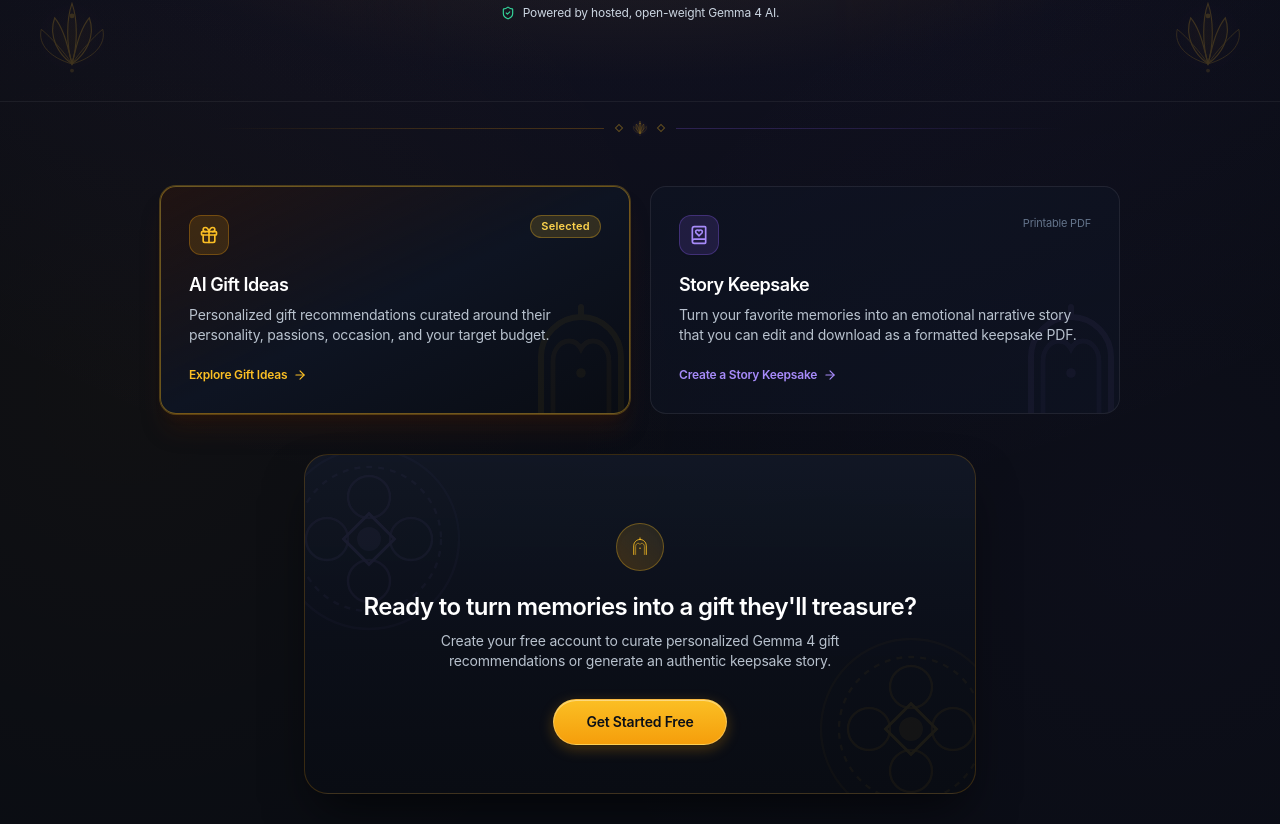
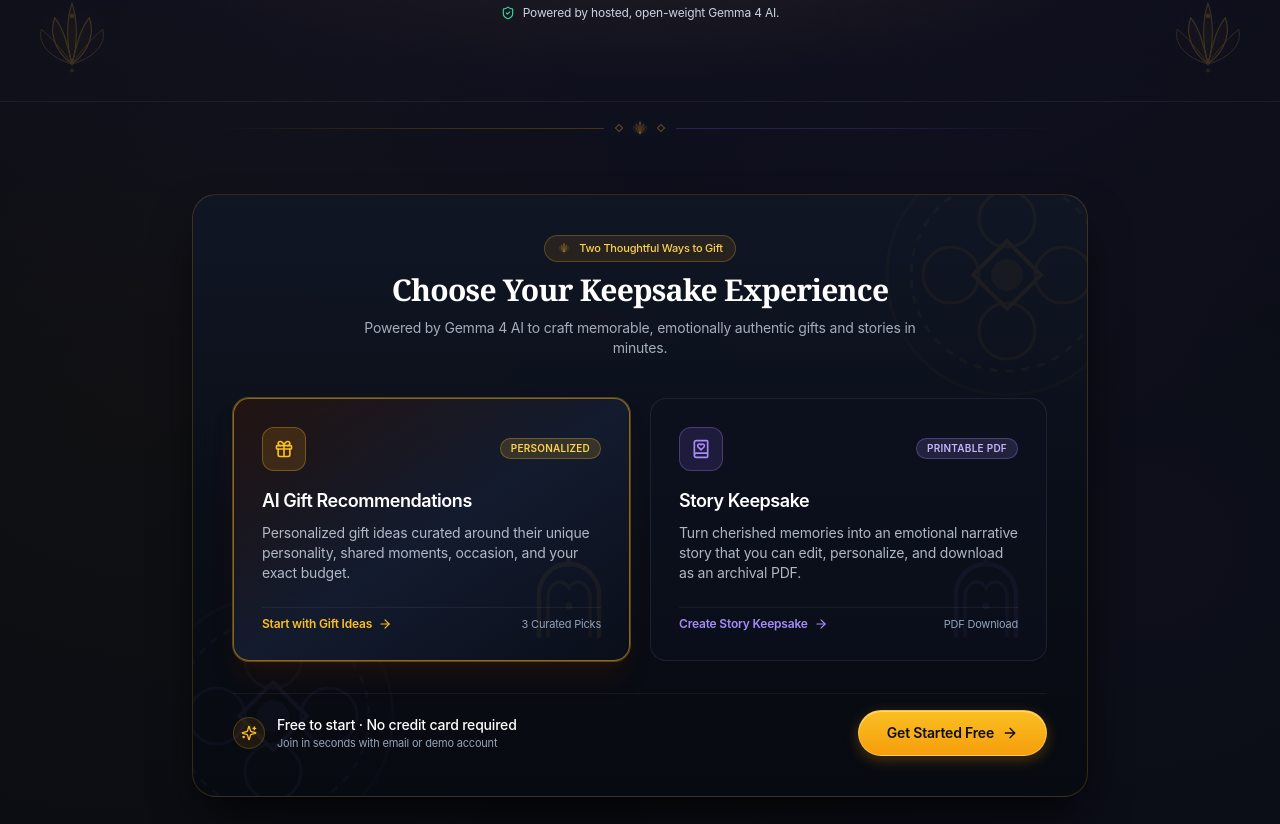
Before and after one commit to itsdevcode/giftmind, a Next.js app in the folder frontend/: page / in a window 1280 px wide. Shown: the part 476-1300 px from the top of the page. Built offline with nearby package versions, Linux system fonts and the light colour scheme; no server answers.

Commit message:
Redesign landing experience into a unified luxury showcase card

```diff
--- a/frontend/src/app/page.tsx
+++ b/frontend/src/app/page.tsx
@@ -11,7 +11,8 @@ import { GiftRecommendationsWorkspace } from "@/components/gifts/GiftRecommendat
 import { MemoryInterview } from "@/components/story/MemoryInterview";
 import { StoryEditor } from "@/components/story/StoryEditor";
 import { AuthModal } from "@/components/auth/AuthModal";
-import { CulturalDivider, HeritageArch, MandalaAccent } from "@/components/illustrations/CulturalMotifs";
+import { Gift, BookHeart, ArrowRight, Sparkles } from "lucide-react";
+import { CulturalDivider, HeritageArch, MandalaAccent, LotusFlowerPattern } from "@/components/illustrations/CulturalMotifs";
 import {
   loginUser,
   registerUser,
@@ -523,47 +524,163 @@ export default function HomePage() {
               <div className="w-8 h-8 border-2 border-amber-500 border-t-transparent rounded-full animate-spin" />
             </div>
           ) : !currentUser ? (
-            /* Unauthenticated Visitor Landing Preview */
-            <div className="space-y-10 my-4 sm:my-8">
-              <ExperienceSelector
-                activeExperience={activeExperience}
-                onSelectExperience={(exp) => {
-                  setActiveExperience(exp);
-                  setAuthModalOpen(true);
-                }}
-              />
-
-              <div className="relative overflow-hidden p-8 sm:p-12 rounded-3xl border border-amber-500/20 bg-gradient-to-b from-[#121826]/90 via-[#0c101a]/95 to-[#090c13] max-w-2xl mx-auto text-center space-y-5 shadow-2xl shadow-black/60">
-                {/* Decorative background mandalas */}
-                <div className="pointer-events-none absolute -right-8 -bottom-8 opacity-[0.07] text-amber-400">
-                  <MandalaAccent className="w-48 h-48" />
+            /* Unified Premium Experience Showcase */
+            <div className="my-6 sm:my-10 max-w-4xl mx-auto w-full">
+              <div className="relative overflow-hidden rounded-3xl border border-amber-500/20 bg-gradient-to-b from-[#111726]/90 via-[#0b0f19]/95 to-[#070a10] p-6 sm:p-10 shadow-2xl shadow-black/80 backdrop-blur-xl">
+                {/* Decorative cultural background motifs */}
+                <div className="pointer-events-none absolute -right-12 -top-12 opacity-[0.06] text-amber-400">
+                  <MandalaAccent className="w-64 h-64" />
                 </div>
-                <div className="pointer-events-none absolute -left-8 -top-8 opacity-[0.07] text-violet-400">
-                  <MandalaAccent className="w-48 h-48" />
+                <div className="pointer-events-none absolute -left-12 -bottom-12 opacity-[0.06] text-violet-400">
+                  <MandalaAccent className="w-64 h-64" />
                 </div>
 
-                <div className="relative z-10 flex justify-center">
-                  <div className="w-12 h-12 rounded-full bg-gradient-to-tr from-amber-500/20 to-amber-300/10 border border-amber-400/30 flex items-center justify-center text-amber-300 shadow-inner">
-                    <HeritageArch className="w-5 h-5 text-amber-400" />
+                {/* Section Header */}
+                <div className="relative z-10 text-center max-w-xl mx-auto mb-8 sm:mb-10 space-y-2.5">
+                  <div className="inline-flex items-center gap-2 px-3 py-1 rounded-full bg-amber-500/10 border border-amber-400/25 text-[11px] font-medium text-amber-300">
+                    <LotusFlowerPattern className="w-3.5 h-3.5 text-amber-400" />
+                    <span>Two Thoughtful Ways to Gift</span>
+                  </div>
+                  <h3 className="text-2xl sm:text-3xl font-serif font-bold text-white tracking-tight">
+                    Choose Your Keepsake Experience
+                  </h3>
+                  <p className="text-xs sm:text-sm text-slate-300/80 leading-relaxed">
+                    Powered by Gemma 4 AI to craft memorable, emotionally authentic gifts and stories in minutes.
+                  </p>
+                </div>
+
+                {/* Unified Interactive 2-Card Grid */}
+                <div className="relative z-10 grid grid-cols-1 md:grid-cols-2 gap-5 mb-8">
+                  {/* Card 1: AI Gift Ideas */}
+                  <div
+                    id="card-experience-gifts"
+                    role="button"
+                    tabIndex={0}
+                    onClick={() => {
+                      setActiveExperience("gifts");
+                      setAuthModalOpen(true);
+                    }}
+                    onKeyDown={(e) => {
+                      if (e.key === "Enter" || e.key === " ") {
+                        e.preventDefault();
+                        setActiveExperience("gifts");
+                        setAuthModalOpen(true);
+                      }
+                    }}
+                    className={`group relative flex flex-col justify-between p-6 sm:p-7 rounded-2xl border text-left cursor-pointer transition-all duration-300 ${
+                      activeExperience === "gifts"
+                        ? "border-amber-400/50 bg-gradient-to-br from-amber-950/40 via-[#131b2e] to-[#0a0e1a] shadow-xl shadow-amber-950/30 ring-1 ring-amber-400/30"
+                        : "border-white/[0.08] bg-[#0c121e]/60 hover:border-amber-400/40 hover:bg-[#101728]/80"
+                    }`}
+                  >
+                    <div className="pointer-events-none absolute right-3 bottom-3 opacity-5 group-hover:opacity-10 text-amber-400 transition-opacity">
+                      <HeritageArch className="w-24 h-24" />
+                    </div>
+
+                    <div className="relative z-10">
+                      <div className="flex items-center justify-between gap-3 mb-4">
+                        <div className="w-11 h-11 rounded-xl bg-amber-500/15 border border-amber-400/30 flex items-center justify-center text-amber-400 group-hover:scale-105 group-hover:bg-amber-500/25 transition-all">
+                          <Gift className="w-5 h-5" />
+                        </div>
+                        <span className="px-2.5 py-0.5 rounded-full text-[10px] font-semibold tracking-wide uppercase bg-amber-400/15 text-amber-300 border border-amber-400/30">
+                          Personalized
+                        </span>
+                      </div>
+
+                      <h4 className="text-lg font-semibold text-white tracking-tight mb-2 flex items-center gap-2 group-hover:text-amber-200 transition-colors">
+                        AI Gift Recommendations
+                      </h4>
+                      <p className="text-xs sm:text-sm text-slate-300/85 leading-relaxed mb-6">
+                        Personalized gift ideas curated around their unique personality, shared moments, occasion, and your exact budget.
+                      </p>
+                    </div>
+
+                    <div className="relative z-10 pt-2 border-t border-white/[0.06] flex items-center justify-between">
+                      <span className="text-xs font-semibold text-amber-400 group-hover:text-amber-300 transition-colors flex items-center gap-1.5">
+                        Start with Gift Ideas
+                        <ArrowRight className="w-3.5 h-3.5 group-hover:translate-x-1 transition-transform" />
+                      </span>
+                      <span className="text-[11px] text-slate-400">3 Curated Picks</span>
+                    </div>
+                  </div>
+
+                  {/* Card 2: Story Keepsake */}
+                  <div
+                    id="card-experience-story"
+                    role="button"
+                    tabIndex={0}
+                    onClick={() => {
+                      setActiveExperience("story");
+                      setAuthModalOpen(true);
+                    }}
+                    onKeyDown={(e) => {
+                      if (e.key === "Enter" || e.key === " ") {
+                        e.preventDefault();
+                        setActiveExperience("story");
+                        setAuthModalOpen(true);
+                      }
+                    }}
+                    className={`group relative flex flex-col justify-between p-6 sm:p-7 rounded-2xl border text-left cursor-pointer transition-all duration-300 ${
+                      activeExperience === "story"
+                        ? "border-violet-400/50 bg-gradient-to-br from-violet-950/40 via-[#131b2e] to-[#0a0e1a] shadow-xl shadow-violet-950/30 ring-1 ring-violet-400/30"
+                        : "border-white/[0.08] bg-[#0c121e]/60 hover:border-violet-400/40 hover:bg-[#101728]/80"
+                    }`}
+                  >
+                    <div className="pointer-events-none absolute right-3 bottom-3 opacity-5 group-hover:opacity-10 text-violet-400 transition-opacity">
+                      <HeritageArch className="w-24 h-24" />
+                    </div>
+
+                    <div className="relative z-10">
+                      <div className="flex items-center justify-between gap-3 mb-4">
+                        <div className="w-11 h-11 rounded-xl bg-violet-500/15 border border-violet-400/30 flex items-center justify-center text-violet-400 group-hover:scale-105 group-hover:bg-violet-500/25 transition-all">
+                          <BookHeart className="w-5 h-5" />
+                        </div>
+                        <span className="px-2.5 py-0.5 rounded-full text-[10px] font-semibold tracking-wide uppercase bg-violet-400/15 text-violet-300 border border-violet-400/30">
+                          Printable PDF
+                        </span>
+                      </div>
+
+                      <h4 className="text-lg font-semibold text-white tracking-tight mb-2 flex items-center gap-2 group-hover:text-violet-200 transition-colors">
+                        Story Keepsake
+                      </h4>
+                      <p className="text-xs sm:text-sm text-slate-300/85 leading-relaxed mb-6">
+                        Turn cherished memories into an emotional narrative story that you can edit, personalize, and download as an archival PDF.
+                      </p>
+                    </div>
+
+                    <div className="relative z-10 pt-2 border-t border-white/[0.06] flex items-center justify-between">
+                      <span className="text-xs font-semibold text-violet-400 group-hover:text-violet-300 transition-colors flex items-center gap-1.5">
+                        Create Story Keepsake
+                        <ArrowRight className="w-3.5 h-3.5 group-hover:translate-x-1 transition-transform" />
+                      </span>
+                      <span className="text-[11px] text-slate-400">PDF Download</span>
+                    </div>
                   </div>
                 </div>
 
-                <div className="relative z-10 space-y-2">
-                  <h3 className="text-xl sm:text-2xl font-semibold text-white tracking-tight">
-                    Ready to turn memories into a gift they&apos;ll treasure?
-                  </h3>
-                  <p className="text-xs sm:text-sm text-slate-300/90 max-w-md mx-auto leading-relaxed">
-                    Create your free account to curate personalized Gemma 4 gift recommendations or generate an authentic keepsake story.
-                  </p>
-                </div>
+                {/* Seamless Unified Action Bar */}
+                <div className="relative z-10 pt-4 border-t border-white/[0.06] flex flex-col sm:flex-row items-center justify-between gap-4 text-center sm:text-left">
+                  <div className="flex items-center gap-3">
+                    <div className="w-8 h-8 rounded-full bg-amber-500/10 border border-amber-400/20 flex items-center justify-center text-amber-400">
+                      <Sparkles className="w-4 h-4" />
+                    </div>
+                    <div>
+                      <p className="text-xs sm:text-sm font-medium text-white">
+                        Free to start &middot; No credit card required
+                      </p>
+                      <p className="text-[11px] text-slate-400">
+                        Join in seconds with email or demo account
+                      </p>
+                    </div>
+                  </div>
 
-                <div className="relative z-10 pt-2 flex justify-center">
                   <button
                     type="button"
                     onClick={() => setAuthModalOpen(true)}
-                    className="px-8 py-3 btn-primary text-xs sm:text-sm font-semibold cursor-pointer"
+                    className="w-full sm:w-auto px-7 py-3 btn-primary text-xs sm:text-sm font-semibold cursor-pointer shadow-lg shadow-amber-500/20 hover:shadow-amber-500/30 flex items-center justify-center gap-2"
                   >
-                    Get Started Free
+                    <span>Get Started Free</span>
+                    <ArrowRight className="w-4 h-4" />
                   </button>
                 </div>
               </div>
```
